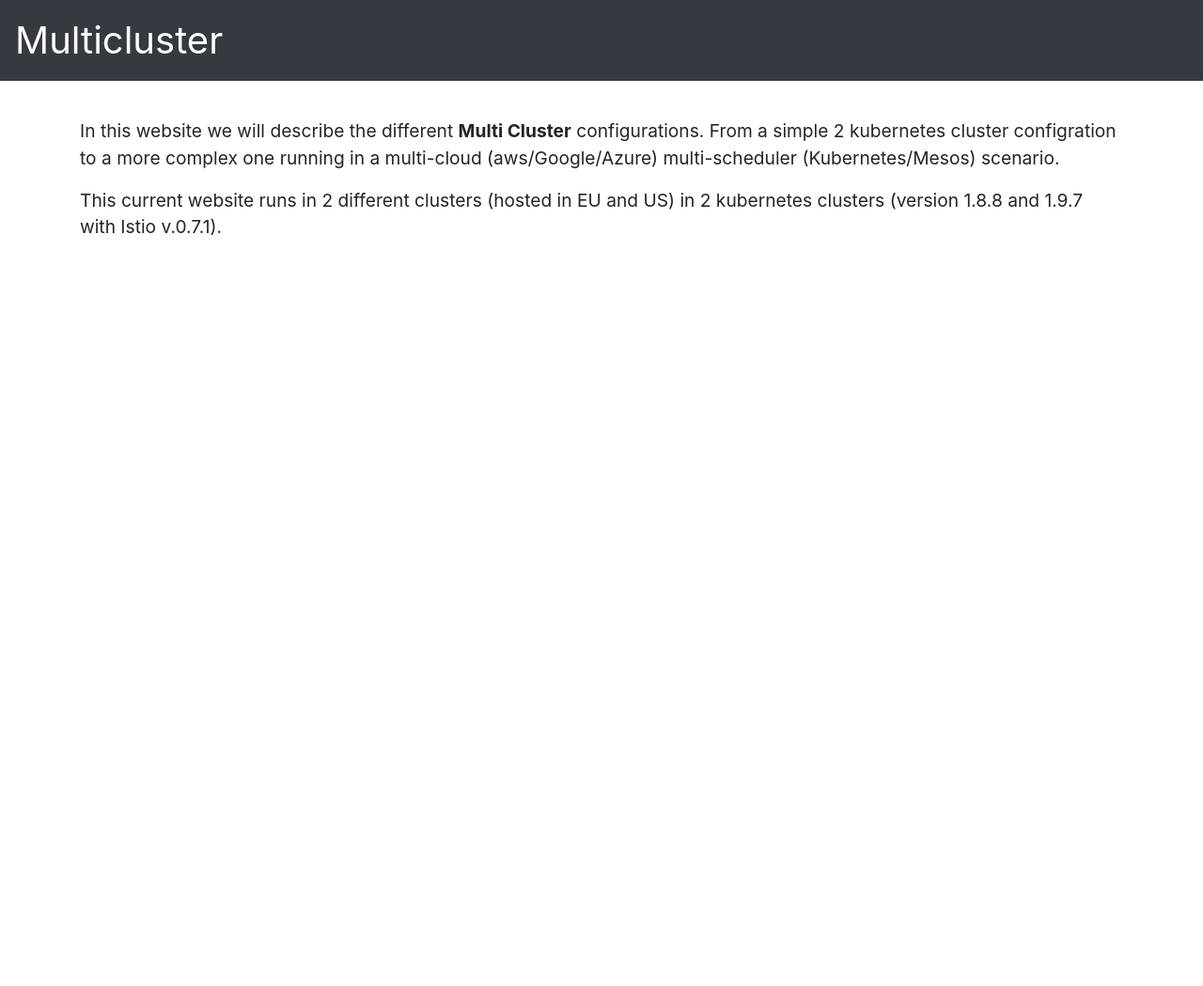
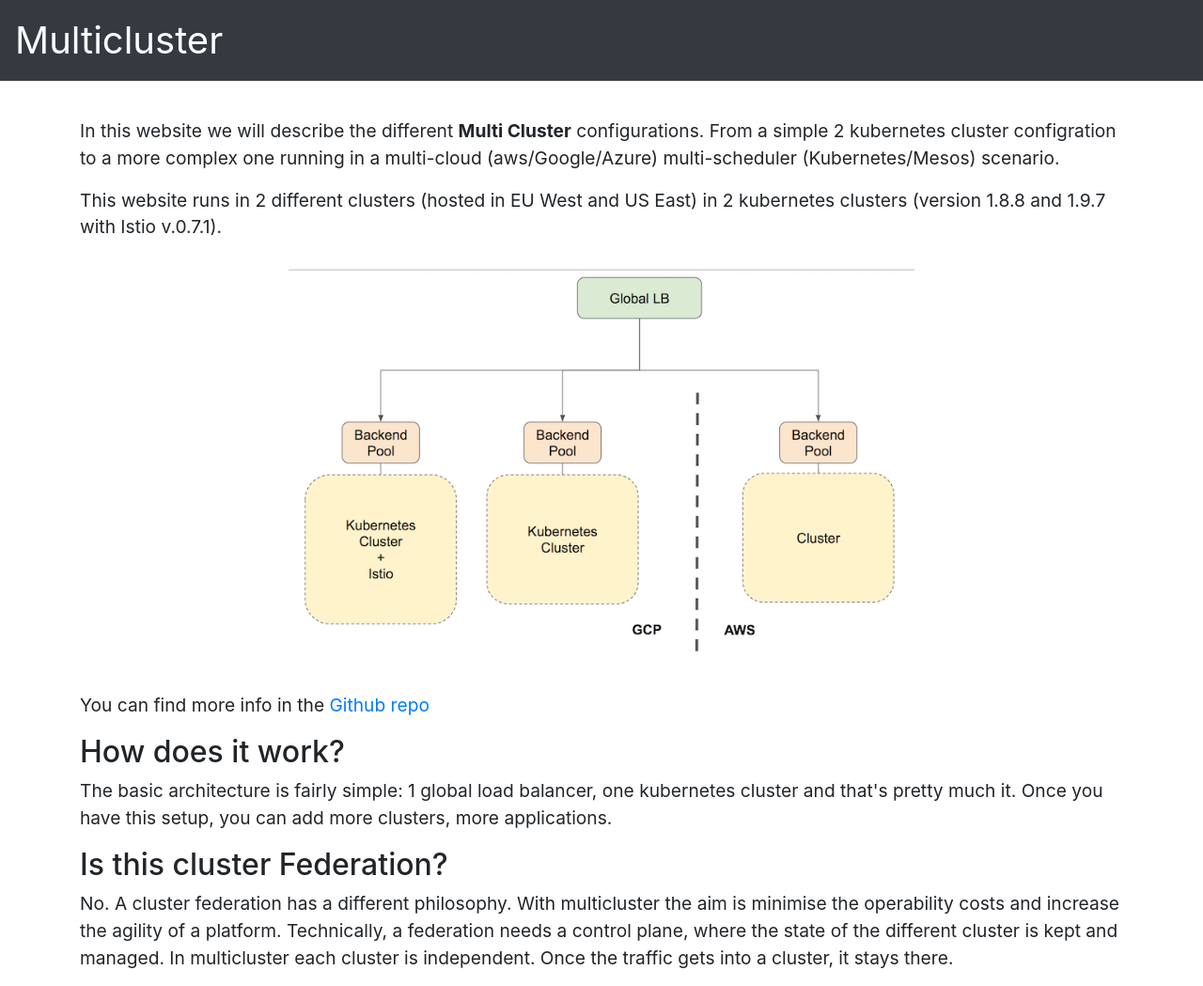
Before and after one commit to ipedrazas/multicluster.net, a plain HTML site: page web/index.html in a window 1280 px wide. Shown: the whole page at 94% size. Before the commit the page ends 800 px from the top, so only its background shows below. Drawn offline with nearby package versions, Linux system fonts and the light colour scheme.

Commit message:
assets added

```diff
--- a/web/app.css
+++ b/web/assets/css/app.css
@@ -14,3 +14,10 @@ p{
 .container{
     margin-top: 125px;
 }
+
+.center {
+    display: block;
+    margin-left: auto;
+    margin-right: auto;
+    width: 60%;
+}
--- a/web/index.html
+++ b/web/index.html
@@ -7,7 +7,7 @@
         <title>Multi Cluster</title>
         <meta name="viewport" content="width=device-width, initial-scale=1">
         <link rel="stylesheet" href="https://stackpath.bootstrapcdn.com/bootstrap/4.1.1/css/bootstrap.min.css" integrity="sha384-WskhaSGFgHYWDcbwN70/dfYBj47jz9qbsMId/iRN3ewGhXQFZCSftd1LZCfmhktB" crossorigin="anonymous">
-        <link rel="stylesheet" href="app.css">
+        <link rel="stylesheet" href="assets/css/app.css">
     </head>
   <body>
 
@@ -23,7 +23,21 @@
                             more complex one running in a multi-cloud (aws/Google/Azure) multi-scheduler (Kubernetes/Mesos) scenario.
                         </p>
                         <p>
-                            This current website runs in 2 different clusters (hosted in EU and US) in 2 kubernetes clusters (version 1.8.8 and 1.9.7 with Istio v.0.7.1).
+                            This website runs in 2 different clusters (hosted in EU West and US East) in 2 kubernetes clusters (version 1.8.8 and 1.9.7 with Istio v.0.7.1).
+                        </p>
+                        <img src="assets/img/diagram01.png" alt="Multi-cluster diagram" vspace="30" class="center">
+                        <p>
+                            You can find more info in the <a href="https://github.com/ipedrazas/multicluster.net">Github repo</a>
+                        </p>
+                        <h2>How does it work?</h2>
+                        <p>
+                            The basic architecture is fairly simple: 1 global load balancer, one kubernetes cluster and that's pretty much it. Once you have this setup, you can
+                            add more clusters, more applications.
+                        </p>
+                        <h2>Is this cluster Federation?</h2>
+                        <p>
+                            No. A cluster federation has a different philosophy. With multicluster the aim is minimise the operability costs and increase the agility of a platform. Technically, a federation
+                            needs a control plane, where the state of the different cluster is kept and managed. In multicluster each cluster is independent. Once the traffic gets into a cluster, it stays there.
                         </p>
             </div>
         </main>
```
Also changed, not shown: web/assets/img/diagram01.png (added), 2 other files.
